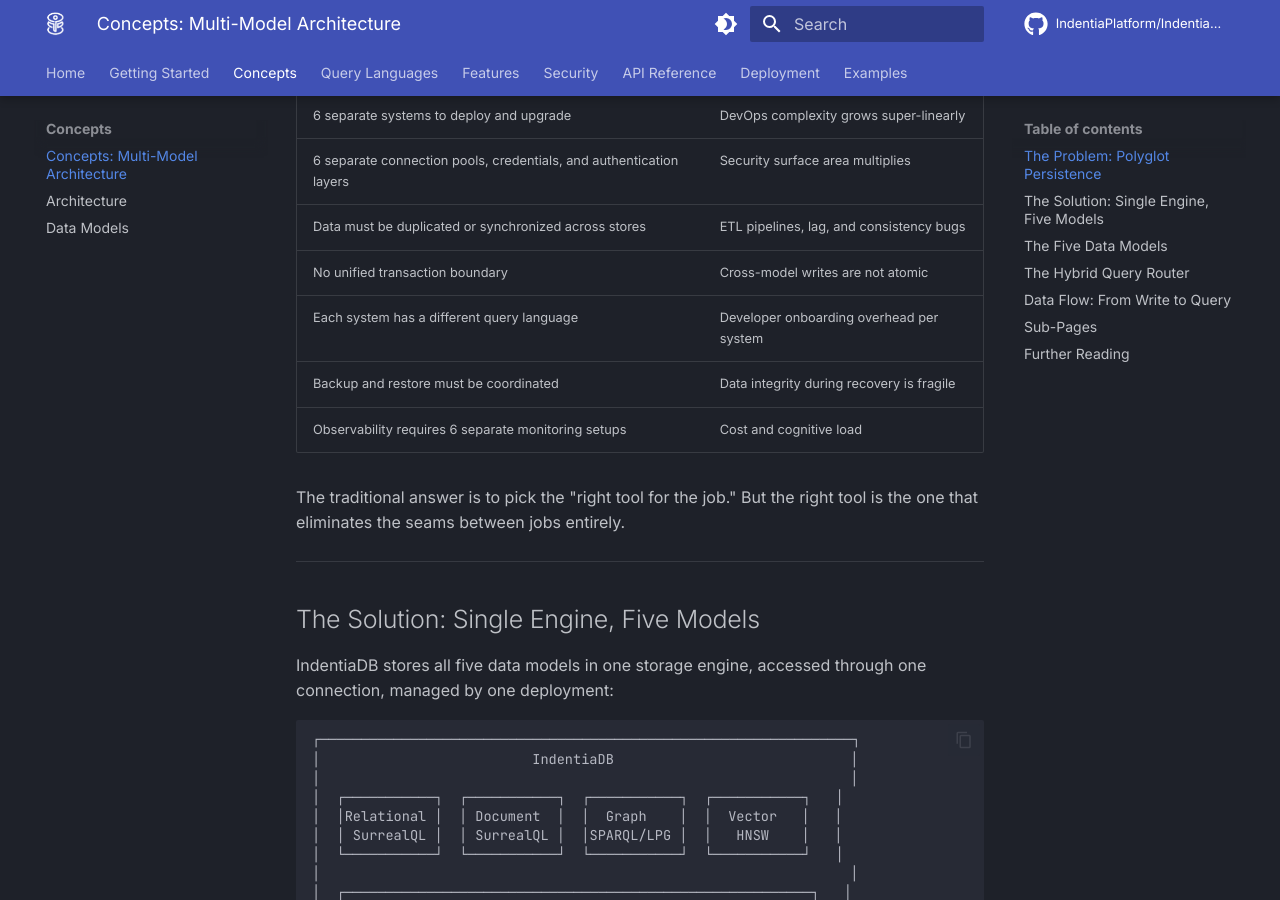
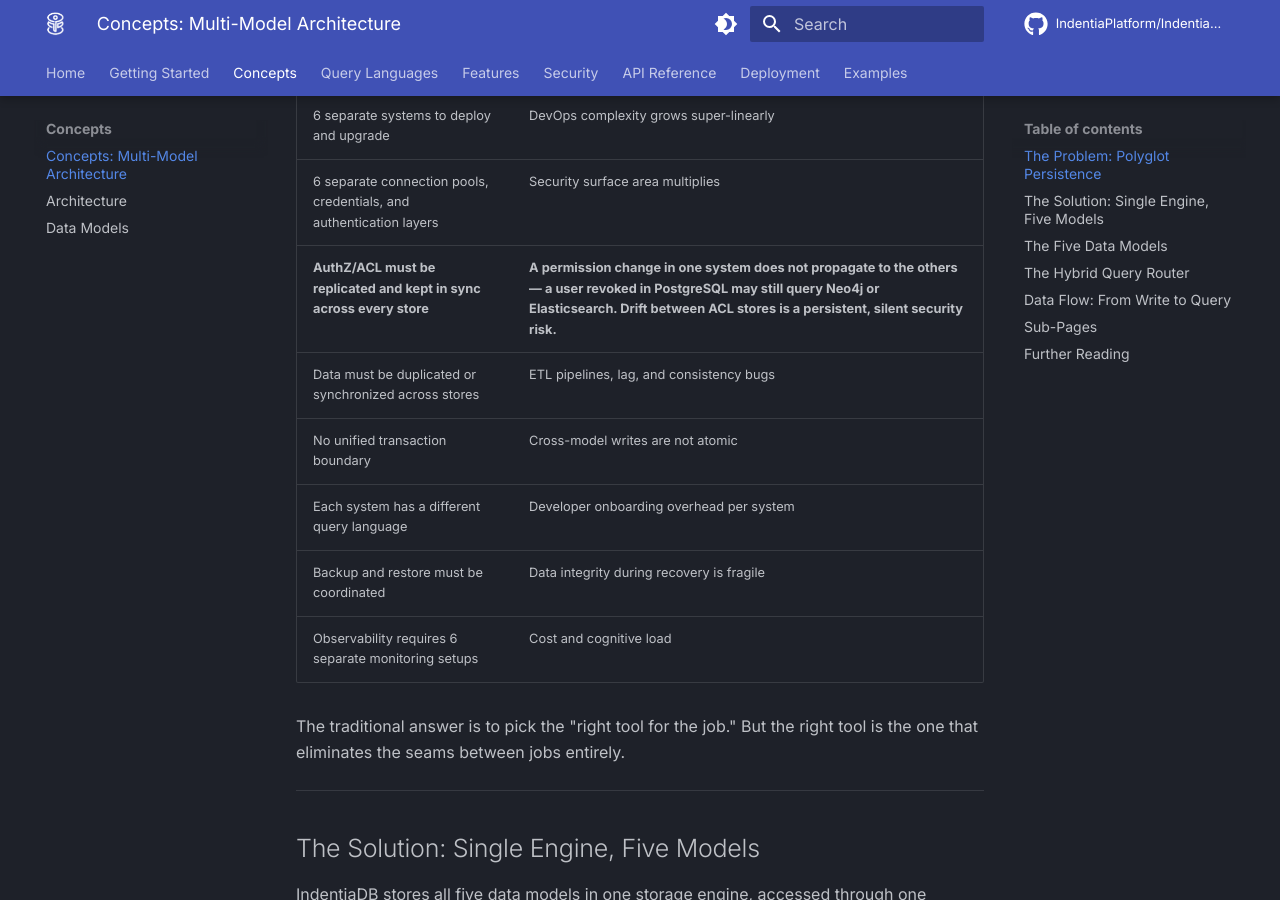
Before and after one commit to IndentiaPlatform/IndentiaDB, an MkDocs documentation site: the page built from docs/concepts/index.md, in a window 1280 px wide and 900 px high, scrolled down 759 px. Built offline with MkDocs 1.6.1 and Material for MkDocs 9.7.7, drawn with Linux system fonts in a browser that asks for light colours; comment, search, counter and statistics services are not loaded; the version menu is left out.

Commit message:
docs: highlight AuthZ/ACL sync drift as key polyglot persistence risk

```diff
--- a/docs/concepts/index.md
+++ b/docs/concepts/index.md
@@ -21,6 +21,7 @@ This approach — known as *polyglot persistence* — introduces compounding ope
 |---------|--------|
 | 6 separate systems to deploy and upgrade | DevOps complexity grows super-linearly |
 | 6 separate connection pools, credentials, and authentication layers | Security surface area multiplies |
+| **AuthZ/ACL must be replicated and kept in sync across every store** | **A permission change in one system does not propagate to the others — a user revoked in PostgreSQL may still query Neo4j or Elasticsearch. Drift between ACL stores is a persistent, silent security risk.** |
 | Data must be duplicated or synchronized across stores | ETL pipelines, lag, and consistency bugs |
 | No unified transaction boundary | Cross-model writes are not atomic |
 | Each system has a different query language | Developer onboarding overhead per system |
```
